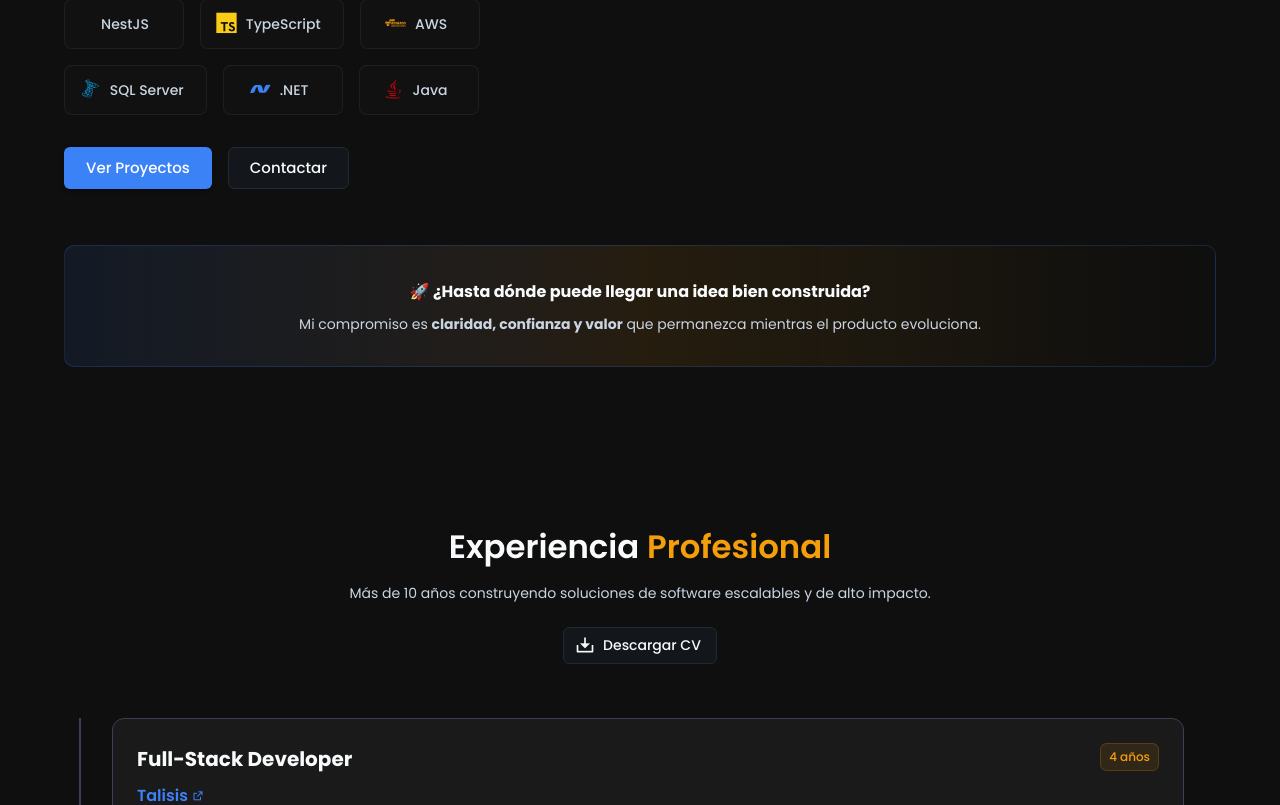
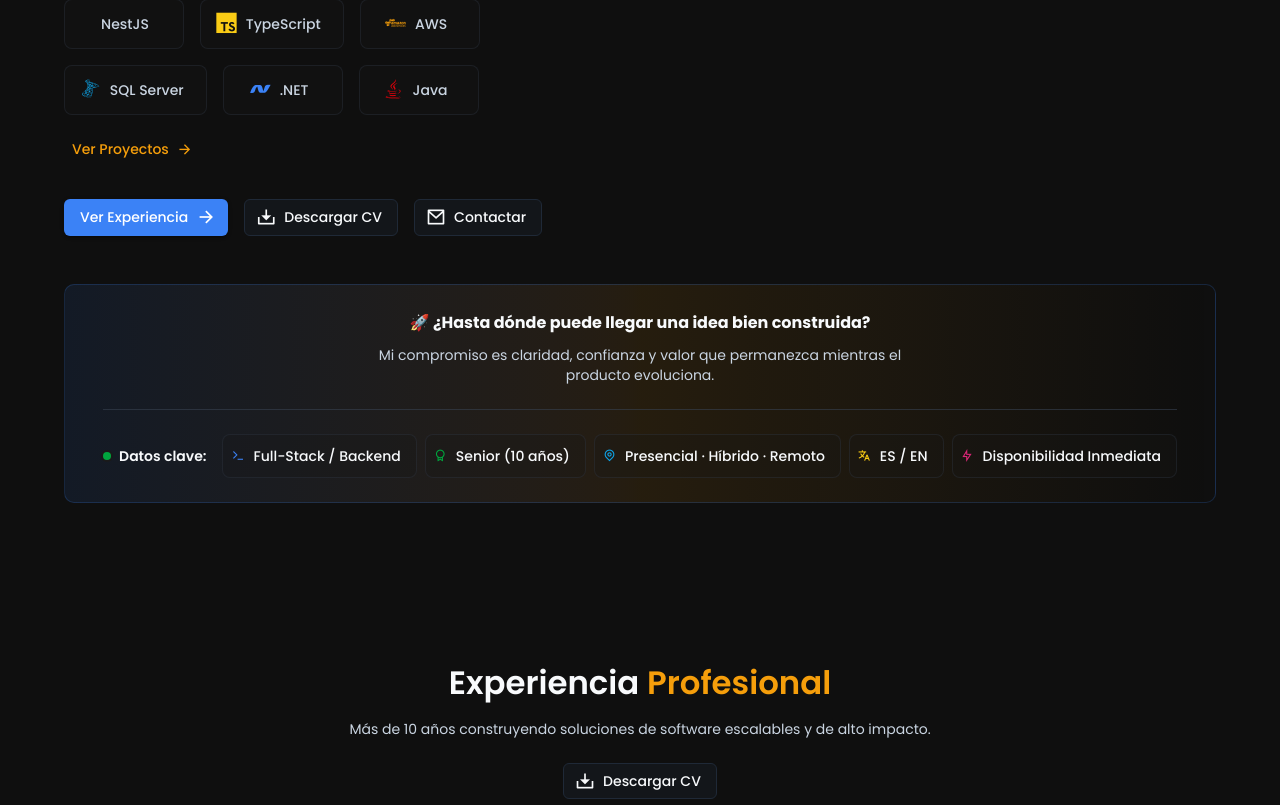
Before and after one commit to mau-dev-93/hmunoz-devsite, a React (Vite) app: page / in a window 1280 px wide. Shown: the part 1455-2260 px from the top of the page. Built offline with nearby package versions, Linux system fonts and the light colour scheme; some icons are missing.

Commit message:
feat: Enhance AboutMeSection with QuickMatch component and update button styles

```diff
--- a/src/components/layout/Navbar/Navbar.jsx
+++ b/src/components/layout/Navbar/Navbar.jsx
@@ -43,6 +43,7 @@ const Navbar = ({ isMobile }) => {
                             <Button
                                 variant='contained'
                                 size="medium"
+                                color="secondary"
                                 startIcon={<i className='ri-download-2-line'></i>}
                                 sx={{
                                     width: { xs: '100%', sm: 'auto' },
--- a/src/components/shared/HighlightBox/HighlightBox.jsx
+++ b/src/components/shared/HighlightBox/HighlightBox.jsx
@@ -13,6 +13,7 @@ const HighlightBox = ({ children, gradientDirection = 'to right', textAlign = 'c
     return (
         <Box
             display="flex"
+            role="region"
             flexDirection="column"
             textAlign={textAlign}
             alignItems={alignItems}
--- /dev/null
+++ b/src/components/shared/QuickMatch/QuickMatch.jsx
@@ -0,0 +1,76 @@
+import { Box, Chip, Grid, Typography } from "@mui/material";
+import CustomChip from "../CustomChip/CustomChip";
+import { alpha, Stack } from "@mui/system";
+import { resolveColor2 } from "@/utils/paletteUtils";
+
+const chips = [
+    { label: "Full-Stack / Backend", icon: "ri-terminal-line", color: 'primary.main' },
+    { label: "Senior (10 años)", icon: "ri-award-line", color: 'success.main' },
+    { label: "Presencial · Híbrido · Remoto", icon: "ri-map-pin-line", color: 'info.main' },
+    { label: "ES / EN", icon: "ri-translate-2", color: 'warning.main' },
+    { label: "Disponibilidad Inmediata", icon: "ri-flashlight-line", color: 'infinity.main' },
+];
+
+const QuickMatch = ({isMobile}) => {
+    return (
+        <Box display="flex" flexDirection={isMobile ? "column" : "row"} alignItems={isMobile ? "flex-start" : "center"} gap={2}>
+            <Box display="flex" alignItems="center" gap={1} flexShrink={0}>
+                <Box
+                    component="span"
+                    sx={{
+                        display: 'inline-block',
+                        width: 8,
+                        height: 8,
+                        borderRadius: '50%',
+                        bgcolor: 'success.main',
+                        verticalAlign: 'middle',
+                        boxShadow: (theme) => `0 0 0 2px ${theme.palette.background.paper}`,
+                    }}
+                />
+                <Typography
+                    variant="body2"
+                    component="span"
+                    color="textPrimary"
+                    fontWeight={600}
+                    noWrap
+                    sx={{
+                        whiteSpace: 'nowrap',
+                        wordBreak: 'normal',
+                    }}
+                >
+                    Datos clave:
+                </Typography>
+            </Box>
+            <Stack direction="row" alignItems="center" flexWrap="wrap" gap={1}>
+                {chips.map((chip, index) => (
+                    <Chip
+                        key={index}
+                        label={<Typography variant="body2" color="textPrimary" fontWeight={500}>{chip.label}</Typography>}
+                        icon={<i className={chip.icon}></i>}
+                        variant="outlined"
+                        sx={(theme) => {
+                            const bgColor = resolveColor2(theme, 'background.paper');
+                            const borderColor = resolveColor2(theme, 'divider', 0.3);
+                            return {
+                                minHeight: 44,
+                                fontWeight: 500,
+                                px: theme.spacing(0.5),
+                                borderRadius: 2,
+                                gap: 0.5,
+                                backgroundColor: alpha(bgColor, 0.3),
+                                color: 'text.secondary',
+                                borderColor: alpha(borderColor, 0.3),
+                                '.MuiAvatar-root': { width: 32, height: 32 },
+                                '.MuiChip-icon': {
+                                    color: resolveColor2(theme, chip.color),
+                                },
+                            }
+                        }}
+                    />
+                ))}
+            </Stack>
+        </Box>
+    );
+}
+
+export default QuickMatch;
--- a/src/pages/LandingPage/AboutMeSection/AboutMeSection.jsx
+++ b/src/pages/LandingPage/AboutMeSection/AboutMeSection.jsx
@@ -5,22 +5,27 @@ import Box from "@mui/material/Box"
 import Grid from "@mui/material/Grid"
 import Typography from "@mui/material/Typography"
 import Stack from "@mui/material/Stack"
-import { Button, Container } from '@mui/material';
+import { Button, Container, Divider, useMediaQuery, useTheme } from '@mui/material';
 
 // components
 import HeroStatCard from '../../../components/shared/HeroStatCard/HeroStatCard';
 import HighlightBox from '../../../components/shared/HighlightBox/HighlightBox';
 import TechLogoChip from '../../../components/shared/TechLogoChip/TechLogoChip';
+import QuickMatch from '../../../components/shared/QuickMatch/QuickMatch';
 
 // data
 import profile from '../../../data/profile';
+import { downloadCV } from '@/utils/downloadCV';
 
 const AboutMeSection = () => {
+    const theme = useTheme();
+    const isMobile = useMediaQuery(theme.breakpoints.down("md"));
+
     return (
         <Box id="aboutme_section" component="section" bgcolor="background" py={{ xs: 8, md: 10 }}>
             <Container maxWidth="lg">
                 <Grid container spacing={4}>
-                    <Grid size={{ xs: 12, lg: 6 }} mb={3}>
+                    <Grid size={{ xs: 12, lg: 6 }}>
                         <Box mb={3}>
                             <Typography variant="h4" fontWeight="600" color="text.primary" mb={2}>Sobre <Box component="span" color="secondary.main">Mí</Box></Typography>
                             <Typography variant="body1" fontWeight="400" color="text.secondary" gutterBottom>
@@ -45,8 +50,8 @@ const AboutMeSection = () => {
                             </Grid>
                         </HighlightBox>
                         <Box mb={4}>
-                            <Typography variant="subtitle1" fontWeight="600" color="text.primary" mb={1}>Stack Principal</Typography>
-                            <Stack direction="row" spacing={0} flexWrap="wrap" gap={2}>
+                            <Typography variant="subtitle1" fontWeight="600" color="text.primary" mb={1} gutterBottom>Stack Principal</Typography>
+                            <Stack direction="row" spacing={0} flexWrap="wrap" gap={2} mb={2}>
                                 {profile.techStack.map((tech, index) => (
                                     <TechLogoChip
                                         key={index}
@@ -56,10 +61,42 @@ const AboutMeSection = () => {
                                     />
                                 ))}
                             </Stack>
+                            <Button
+                                variant='text'
+                                size='medium'
+                                href='#projects_section'
+                                endIcon={<i className='ri-arrow-right-line' style={{ fontSize: 16 }}></i>}
+                                color="secondary">
+                                Ver Proyectos
+                            </Button>
                         </Box>
                         <Stack direction={{ xs: "column", sm: "row" }} spacing={2}>
-                            <Button variant='contained' size='large' href='#projects_section'>Ver Proyectos</Button>
-                            <Button variant='outlined' size='large' href='#hero_section' color="input">Contactar</Button>
+                            <Button
+                                variant='contained'
+                                size='medium'
+                                href='#experience_section'
+                                endIcon={<i className='ri-arrow-right-line'></i>}
+                            >
+                                Ver Experiencia
+                            </Button>
+                            <Button
+                                variant='outlined'
+                                color="input"
+                                size="medium"
+                                startIcon={<i className='ri-download-2-line'></i>}
+                                onClick={downloadCV}
+                            >
+                                Descargar CV
+                            </Button>
+                            <Button
+                                variant='outlined'
+                                size='medium'
+                                href='#hero_section'
+                                color="input"
+                                startIcon={<i className='ri-mail-line'></i>}
+                            >
+                                Contactar
+                            </Button>
                         </Stack>
                     </Grid>
                     <Grid container size={{ xs: 12, lg: 6 }} spacing={2} alignContent={"center"} alignItems={"center"} justifyContent={"center"}>
@@ -100,13 +137,16 @@ const AboutMeSection = () => {
                             />
                         </Grid>
                     </Grid>
-                    <Grid size={{ xs: 12 }}>
-                        <HighlightBox gradientDirection='center' sx={{ py: 4 }}>
-                            <Typography variant="subtitle1" fontWeight={700}>🚀 ¿Hasta dónde puede llegar una idea bien construida?</Typography>
-                            <Typography variant="body2" color="textSecondary" sx={{ maxWidth: 800 }}>Mi compromiso es <strong>claridad, confianza y valor</strong> que permanezca mientras el producto evoluciona.</Typography>
-                        </HighlightBox>
-                    </Grid>
                 </Grid>
+                <HighlightBox gradientDirection='center' sx={{ py: 3, mt: isMobile ? 4 : 6 }}>
+                    <Typography variant="subtitle1" fontWeight={700}>🚀 ¿Hasta dónde puede llegar una idea bien construida?</Typography>
+                    <Typography variant="body2" color="textSecondary" sx={{ maxWidth: 550 }}>Mi compromiso es claridad, confianza y valor que permanezca mientras el producto evoluciona.</Typography>
+
+                    <Box mt={2}>
+                        <Divider variant='fullWidth' component="div" style={{ marginBottom: '24px', opacity: 0.6 }} />
+                        <QuickMatch isMobile={isMobile} />
+                    </Box>
+                </HighlightBox>
             </Container>
         </Box>
     )
```
